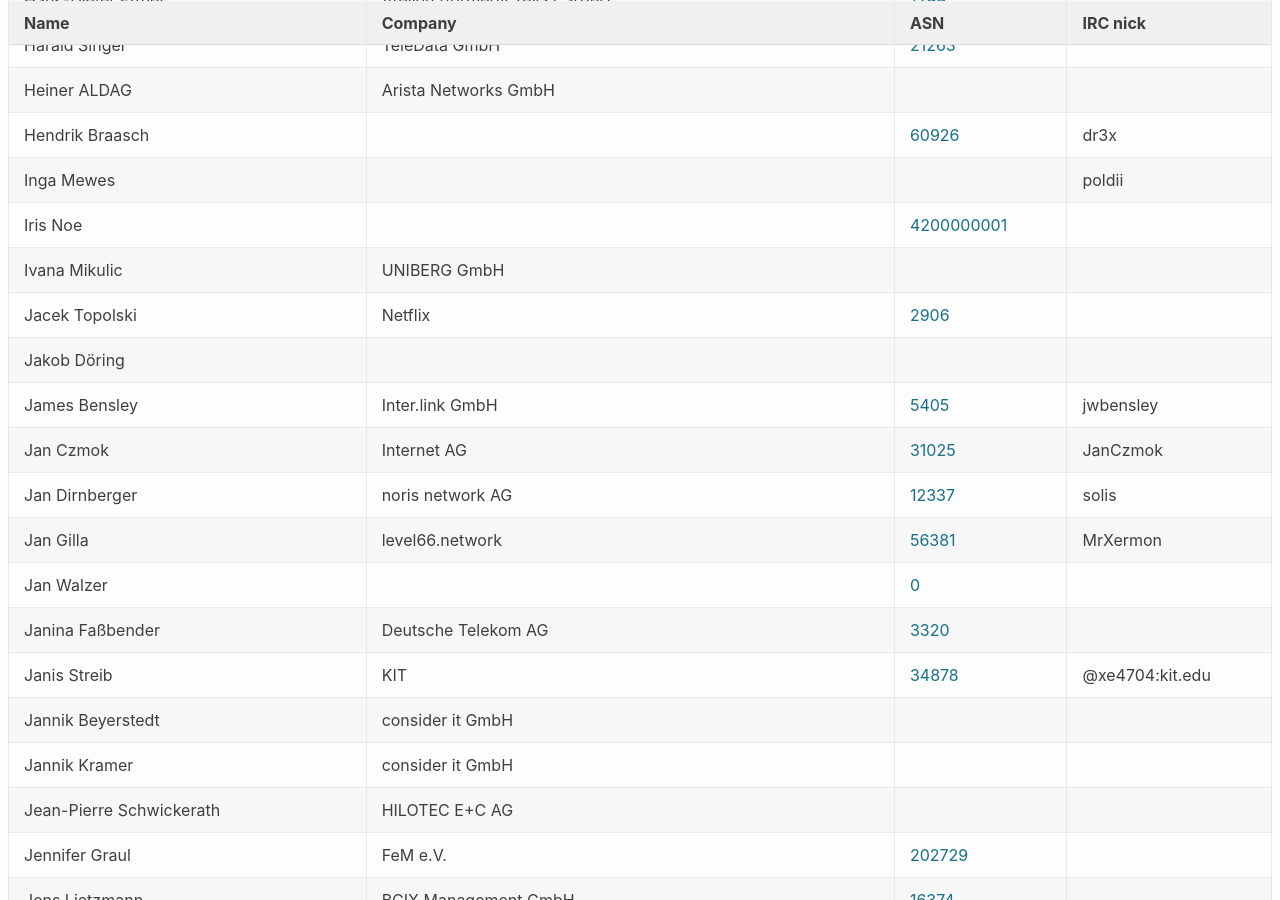
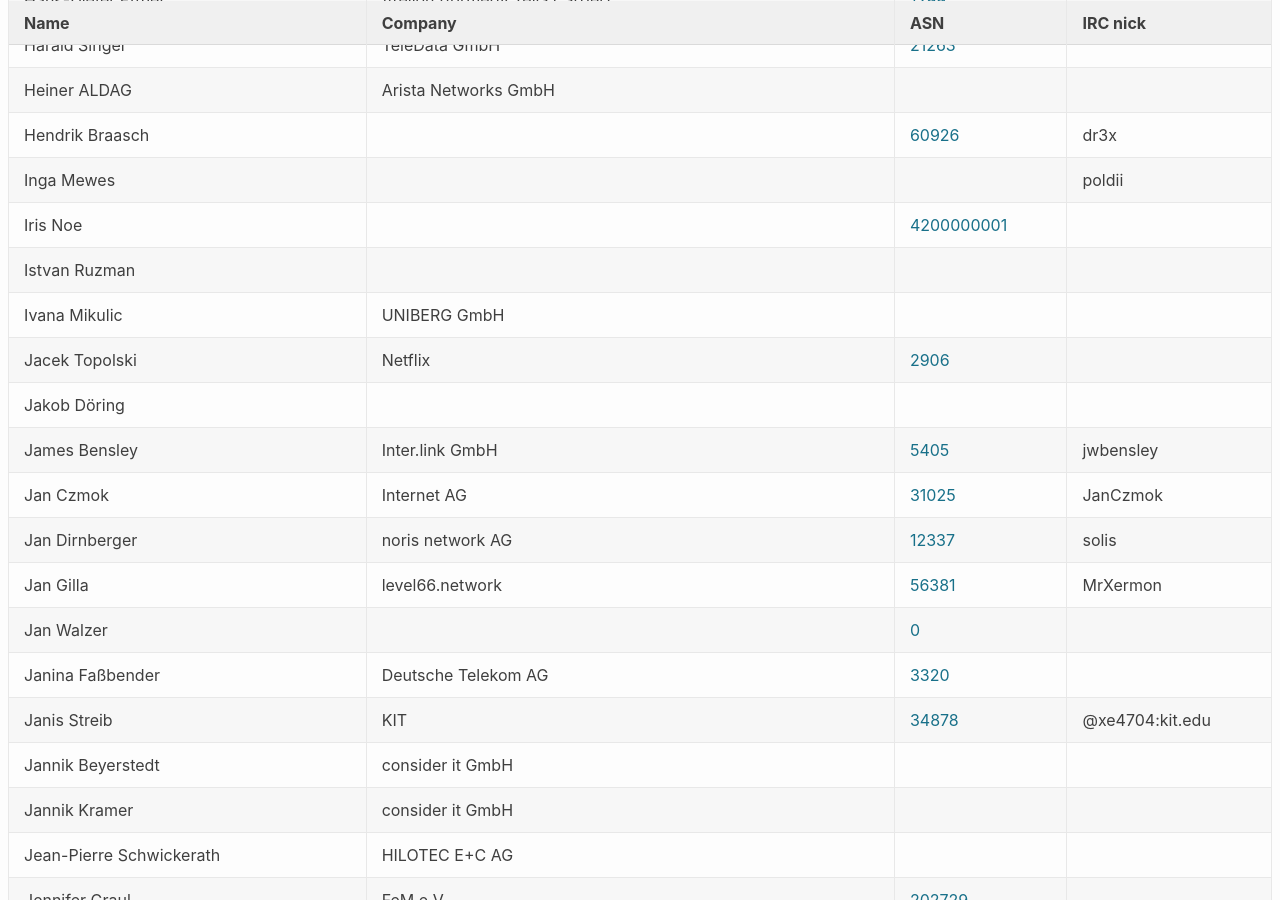
Before and after one commit to denog/pretix-attendeelist, a Jekyll site: the page built from denog14/index.md, in a window 1280 px wide and 900 px high, scrolled down 4384 px. Built offline with Jekyll 4.4.1, drawn with Linux system fonts in a browser that asks for light colours.

Commit message:
Latest data: Sat Nov  5 08:49:35 UTC 2022

```diff
--- a/_data/attendees_denog14_onsite.json
+++ b/_data/attendees_denog14_onsite.json
@@ -592,6 +592,12 @@
     "company": null,
     "irc": null,
     "asn": "4200000001"
+  },
+  {
+    "name": "Istvan Ruzman",
+    "company": null,
+    "irc": null,
+    "asn": null
   },
   {
     "name": "Ivana Mikulic",
```
